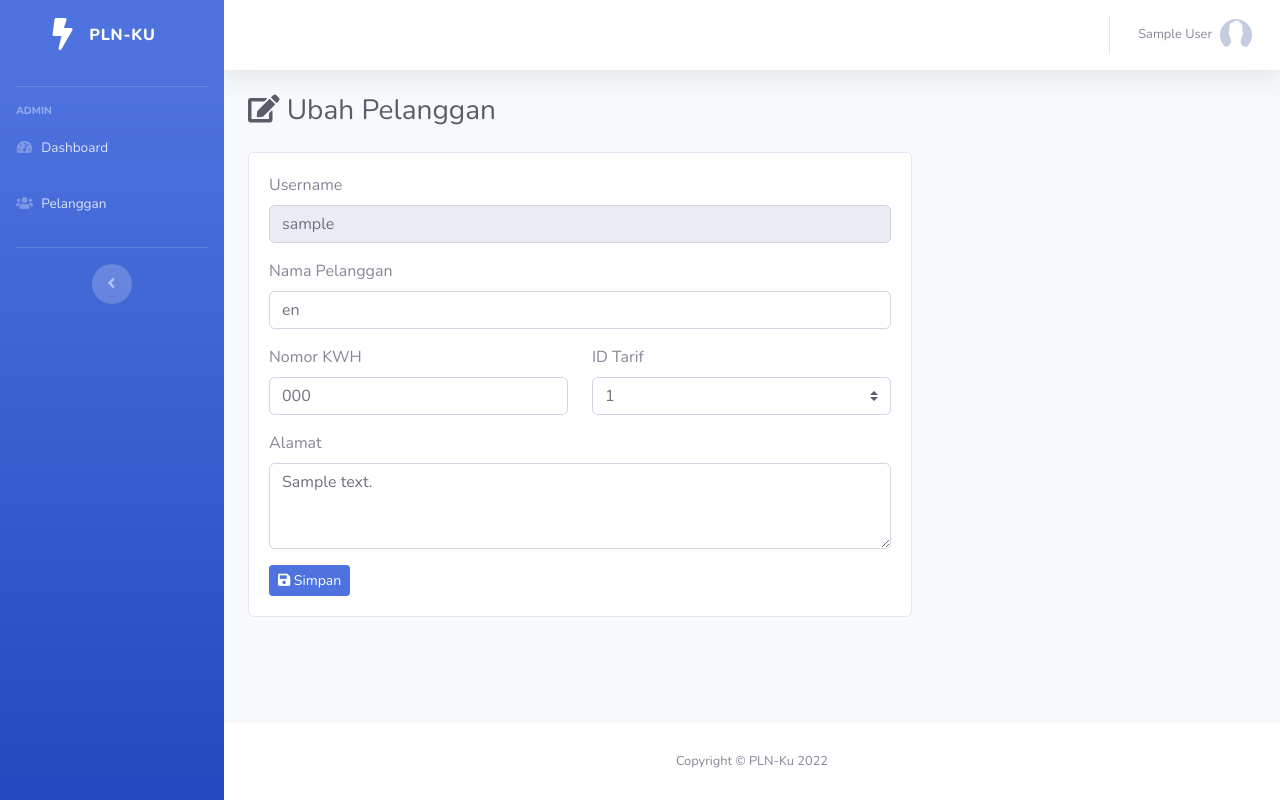
After one commit to yhaae01/pln, a CodeIgniter app: page /pln/index.php/admin/ubah_pelanggan/1 in a window 1280 px wide. The commit adds this page. Run offline with CodeIgniter, Linux system fonts and the light colour scheme; the visitor is signed in with stand-in values (Sample User, id 1); tables that the repository leaves empty or names only in its code hold one stand-in row (values such as "Sample post").

Commit message:
Menambahkan ubah data pelanggan

```diff
--- a/application/controllers/Admin.php
+++ b/application/controllers/Admin.php
@@ -50,6 +50,11 @@ class Admin extends CI_Controller
 
     public function tambah_pelanggan()
     {
+        $data['title'] = 'Tambah Pelanggan';
+        $data['user'] = $this->db->get_where('user', [
+            'username' => $this->session->userdata('username')
+        ])->row_array();
+
         $this->form_validation->set_rules('nama_pelanggan', 'Nama Pelanggan', 'required|trim',[
             'required'   => 'Nama Lengkap harus diisi!'
         ]);
@@ -65,10 +70,11 @@ class Admin extends CI_Controller
             'required'   => 'Password harus diisi!'
         ]);
         $this->form_validation->set_rules('password2', 'Password', 'required|trim|matches[password1]');
-        $this->form_validation->set_rules('nomor_kwh', 'Nomor KWH', 'required|trim|numeric|max_length[11]',[
+        $this->form_validation->set_rules('nomor_kwh', 'Nomor KWH', 'required|trim|numeric|max_length[11]|is_unique[pelanggan.nomor_kwh]',[
             'numeric'    => 'Hanya bisa menggunakan angka!',
             'required'   => 'Nomor KWH harus diisi!',
-            'max_length' => 'Maksimal 11 karakter!'
+            'max_length' => 'Maksimal 11 karakter!',
+            'is_unique'  => 'Nomor KWH sudah digunakan!'
         ]);
         $this->form_validation->set_rules('alamat', 'Alamat', 'required|trim',[
             'required'   => 'Alamat harus diisi!'
@@ -78,18 +84,48 @@ class Admin extends CI_Controller
         ]);
 
         if ($this->form_validation->run() == FALSE) {
-            $data['title'] = 'Tambah Pelanggan';
-            $data['user'] = $this->db->get_where('user', [
-                'username' => $this->session->userdata('username')
-            ])->row_array();
-
             $this->load->view('templates/header', $data);
             $this->load->view('templates/sidebar', $data);
             $this->load->view('templates/topbar', $data);
             $this->load->view('admin/pelanggan/tambah_pelanggan');
             $this->load->view('templates/footer');
         } else {
-            $this->admin->tambah_pengguna();
+            $this->admin->tambah_pelanggan();
+        }
+    }
+
+    public function ubah_pelanggan($id_pelanggan)
+    {
+        $data['title'] = 'Ubah Pelanggan';
+        $data['user'] = $this->db->get_where('user', [
+            'username' => $this->session->userdata('username')
+        ])->row_array();
+        $data['pelanggan'] = $this->pelanggan->getUserById($id_pelanggan);
+
+        $this->form_validation->set_rules('nama_pelanggan', 'Nama Pelanggan', 'required|trim',[
+            'required'   => 'Nama Lengkap harus diisi!'
+        ]);
+        $this->form_validation->set_rules('nomor_kwh', 'Nomor KWH', 'required|trim|numeric|max_length[11]|is_unique[pelanggan.nomor_kwh]',[
+            'numeric'    => 'Hanya bisa menggunakan angka!',
+            'required'   => 'Nomor KWH harus diisi!',
+            'max_length' => 'Maksimal 11 karakter!',
+            'is_unique'  => 'Nomor KWH sudah digunakan!'
+        ]);
+        $this->form_validation->set_rules('alamat', 'Alamat', 'required|trim',[
+            'required'   => 'Alamat harus diisi!'
+        ]);
+        $this->form_validation->set_rules('id_tarif', 'ID Tarif', 'required|trim',[
+            'required'   => 'ID Tarif harus diisi!'
+        ]);
+
+        if ($this->form_validation->run() == FALSE) {
+            $this->load->view('templates/header', $data);
+            $this->load->view('templates/sidebar', $data);
+            $this->load->view('templates/topbar', $data);
+            $this->load->view('admin/pelanggan/ubah_pelanggan');
+            $this->load->view('templates/footer');
+        } else {
+            $this->admin->ubah_pelanggan();
         }
     }
 
--- a/application/models/Admin_model.php
+++ b/application/models/Admin_model.php
@@ -4,8 +4,12 @@ defined('BASEPATH') OR exit('No direct script access allowed');
 
 class Admin_model extends CI_Model
 {
+    public function getTarif()
+    {
+        return $this->db->get('tarif')->result_array();
+    }
 
-    public function tambah_pengguna()
+    public function tambah_pelanggan()
     {
         $data = [
             'username'       => htmlspecialchars($this->input->post('username', true)),
@@ -21,6 +25,28 @@ class Admin_model extends CI_Model
         $this->session->set_flashdata('message', '<div class="alert alert-success" role="alert">
             Berhasil daftar akun! Silahkan login.
         </div>');
+        redirect('admin/pelanggan');
+    }
+
+    public function ubah_pelanggan()
+    {
+        $id_pelanggan = $this->input->post('id_pelanggan', true);
+        $data = [
+            'nama_pelanggan' => $this->input->post('nama_pelanggan', true),
+            'nomor_kwh'      => $this->input->post('nomor_kwh', true),
+            'id_tarif'       => $this->input->post('id_tarif'),
+            'alamat'         => $this->input->post('alamat', true),
+        ];
+
+        $this->db->where('id_pelanggan', $id_pelanggan);
+        $this->db->update('pelanggan', $data);
+
+        $this->session->set_flashdata(
+            'message',
+            '<div class="alert alert-success" role="alert">
+            Data pelanggan berhasil diubah.
+            </div>'
+        );
         redirect('admin/pelanggan');
     }
 
--- a/application/models/Pelanggan_model.php
+++ b/application/models/Pelanggan_model.php
@@ -10,6 +10,10 @@ class Pelanggan_model extends CI_Model
         return $this->db->get('pelanggan')->result_array();
     }
 
+    public function getUserById($id_pelanggan)
+    {
+        return $this->db->get_where('pelanggan', ['id_pelanggan' => $id_pelanggan])->row_array();
+    }
 }
 
 /* End of file Pelanggan_model.php */
--- /dev/null
+++ b/application/views/admin/pelanggan/ubah_pelanggan.php
@@ -0,0 +1,60 @@
+    <!-- Begin Page Content -->
+    <div class="container-fluid">
+
+        <!-- Page Heading -->
+        <h1 class="h3 mb-4 text-gray-800"><span class="fas fa-edit"></span> <?= $title; ?></h1>
+
+        <div class="row">
+            <div class="col-lg-8">
+                <div class="card">
+                    <div class="card-body">
+                        <form action="" method="post">
+                        <input type="hidden" name="id_pelanggan" value="<?= $pelanggan['id_pelanggan'] ?>">
+                            <div class="form-group">
+                                <label for="">Username</label>
+                                <input type="username" name="username" class="form-control form-control-user" id="username"
+                                    value="<?= $pelanggan['username'] ?>" readonly>
+                            </div>
+                            <div class="form-group">
+                                <label for="">Nama Pelanggan</label>
+                                <input type="text" name="nama_pelanggan" class="form-control form-control-user" id="nama_pelanggan"
+                                    value="<?= $pelanggan['nama_pelanggan'] ?>">
+                                    <?= form_error('nama_pelanggan', '<small class="text-danger">', '</small>') ?>
+                            </div>
+                            <div class="form-group row">
+                                <div class="col-sm-6 mb-3 mb-sm-0">
+                                    <label for="">Nomor KWH</label>
+                                    <input type="text" name="nomor_kwh" maxlength="11" class="form-control form-control-user" id="nomor_kwh"
+                                        value="<?= $pelanggan['nomor_kwh'] ?>">
+                                        <?= form_error('nomor_kwh', '<small class="text-danger">', '</small>') ?>
+                                </div>
+                                <div class="col-sm-6 mb-3 mb-sm-0">
+                                    <label for="">ID Tarif</label>
+                                    <select name="id_tarif" class="form-select custom-select" value="<?= $pelanggan['id_tarif'] ?>">
+                                        <option value="<?= $pelanggan['id_tarif'] ?>"><?= $pelanggan['id_tarif']; ?></option>
+                                        <option name="id_tarif" value="1">450</option>
+                                        <option name="id_tarif" value="2">900</option>
+                                        <option name="id_tarif" value="3">1300</option>
+                                        <option name="id_tarif" value="4">2200</option>
+                                        <option name="id_tarif" value="5">3500</option>
+                                        <option name="id_tarif" value="6">6600</option>
+                                    </select>
+                                </div>
+                            </div>
+                            <div class="form-group">
+                                <label for="">Alamat</label>
+                                <textarea class="form-control" id="alamat" name="alamat" rows="3"><?= $pelanggan['alamat'] ?></textarea>
+                                    <?= form_error('alamat', '<small class="text-danger">', '</small>') ?>
+                            </div>
+                            <button type="submit" class="btn btn-primary btn-sm"><span class="fas fa-save"></span> Simpan</button>
+                        </form>
+                    </div>
+                </div>
+            </div>
+        </div>
+
+    </div>
+    <!-- /.container-fluid -->
+
+</div>
+<!-- End of Main Content -->
```
Also changed, not shown: application/views/admin/pelanggan/index.php (+10 -8 lines).
